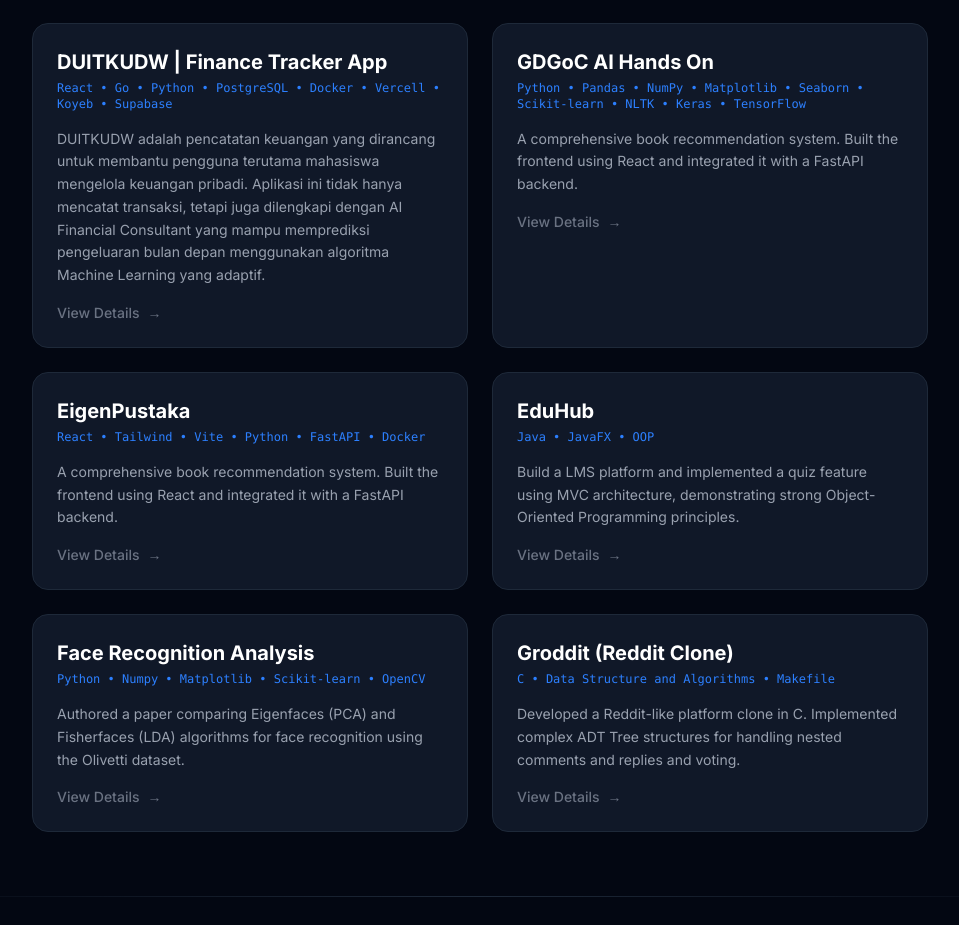
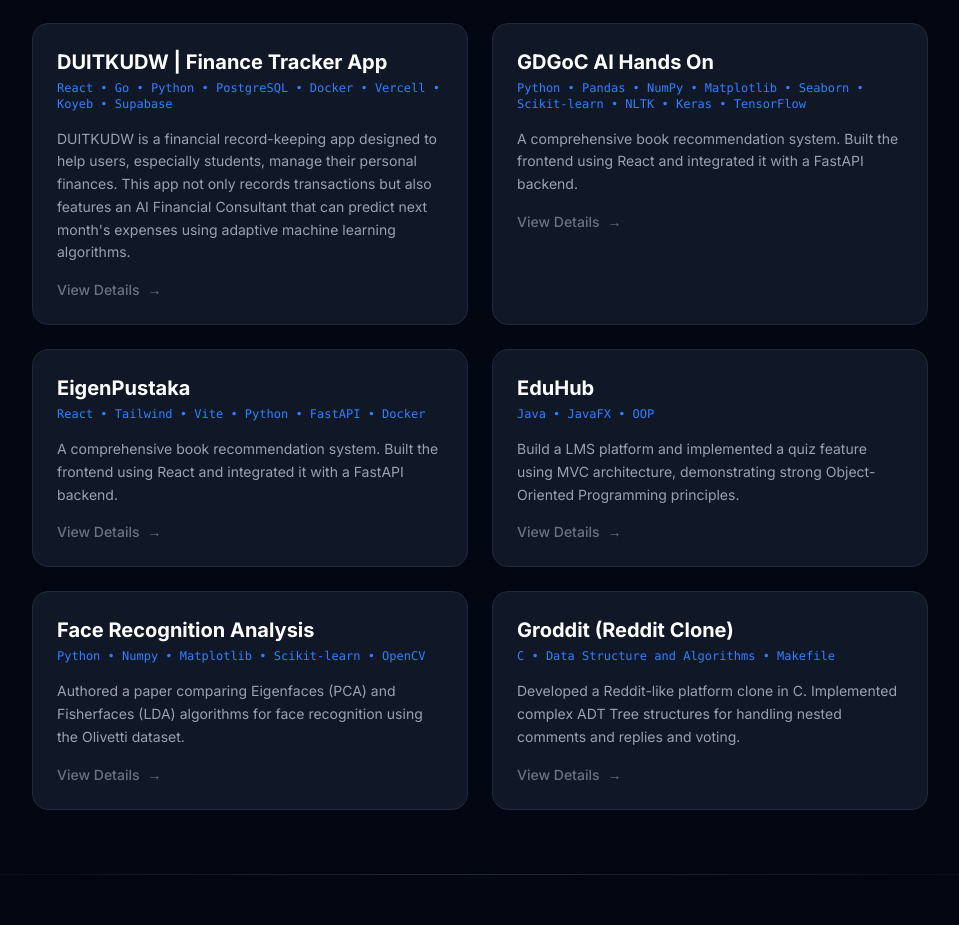
Before and after one commit to Alvacodee/Alvacodee-Web, a Next.js app in the folder alvacodee/: page / in a window 1280 px wide. Shown: the part 1229-2154 px from the top of the page, without its empty margins (160-1119 px from the left). Built offline with nearby package versions, Linux system fonts and the light colour scheme.

Commit message:
feat: change Pokemon project to Finance Tracker Project

```diff
--- a/alvacodee/src/app/components/sections/TabSection.tsx
+++ b/alvacodee/src/app/components/sections/TabSection.tsx
@@ -63,7 +63,7 @@ export default function TabSection() {
         <ProjectCard
             title="DUITKUDW | Finance Tracker App"
             tech="React • Go • Python • PostgreSQL • Docker • Vercell • Koyeb • Supabase"
-            desc="DUITKUDW adalah pencatatan keuangan yang dirancang untuk membantu pengguna terutama mahasiswa mengelola keuangan pribadi. Aplikasi ini tidak hanya mencatat transaksi, tetapi juga dilengkapi dengan AI Financial Consultant yang mampu memprediksi pengeluaran bulan depan menggunakan algoritma Machine Learning yang adaptif."
+            desc="DUITKUDW is a financial record-keeping app designed to help users, especially students, manage their personal finances. This app not only records transactions but also features an AI Financial Consultant that can predict next month's expenses using adaptive machine learning algorithms."
             link="https://github.com/Alvacodee/DUITKUDW"
         />
         <ProjectCard
```
